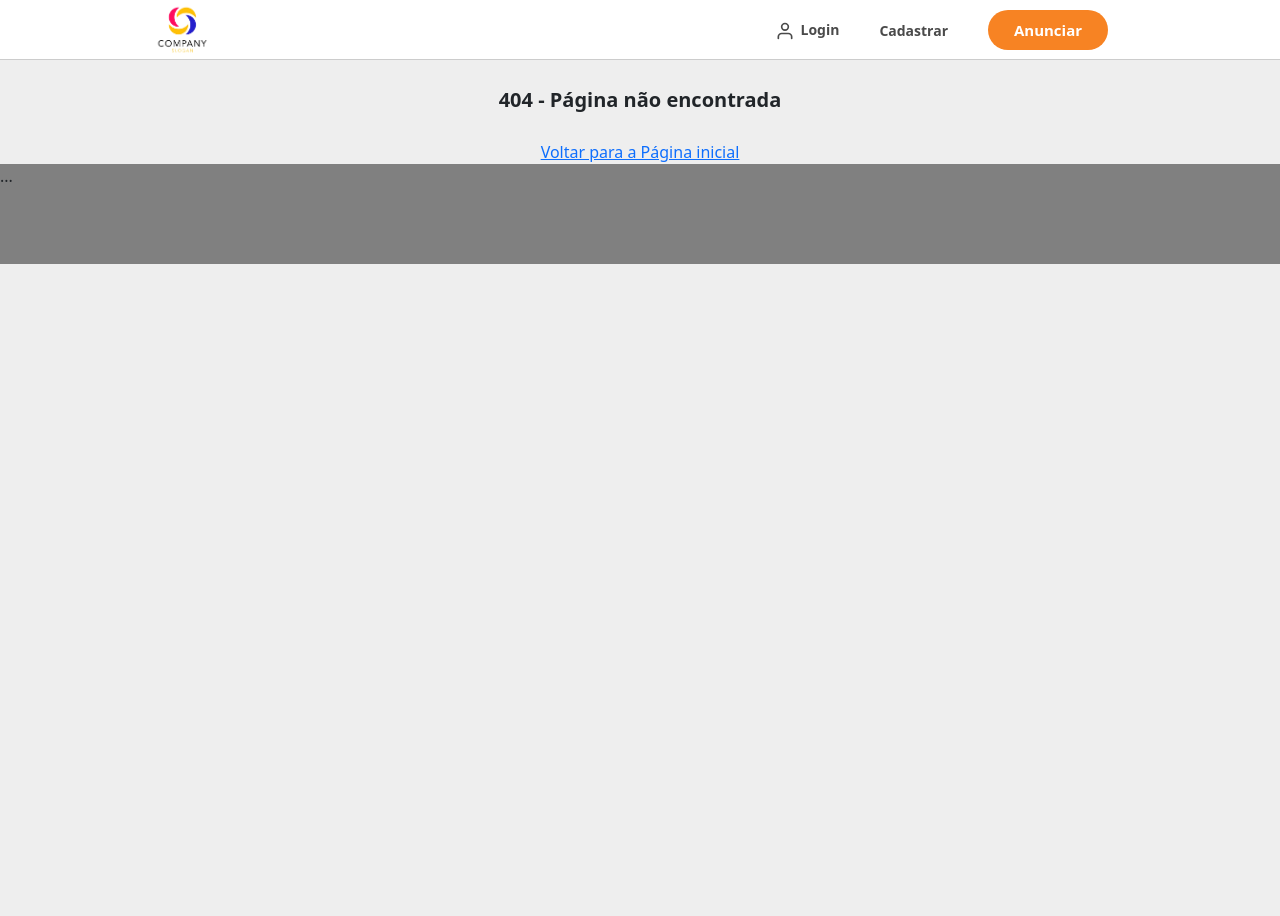
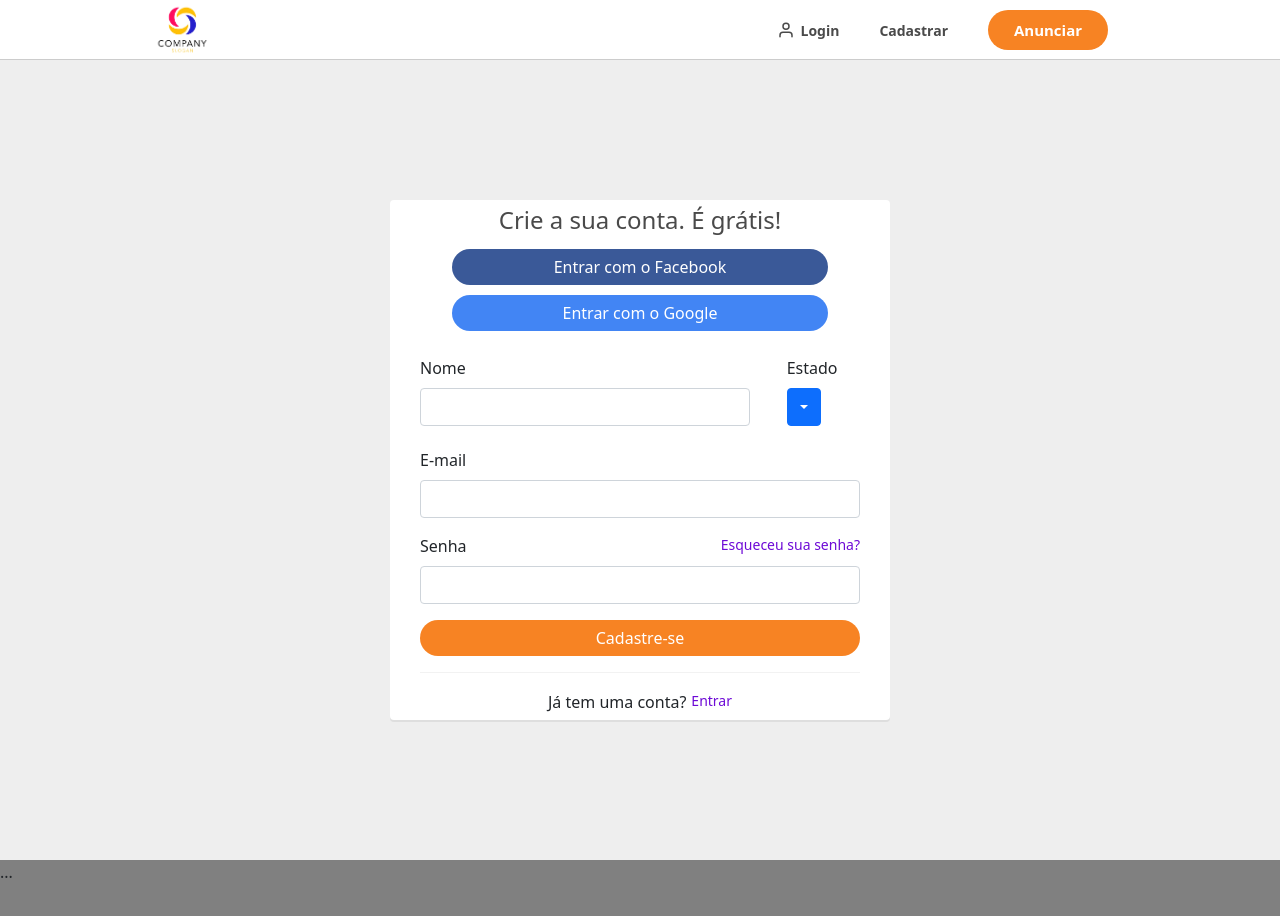
Before and after one commit to karolinegr/store-clone, a React (Create React App) app: page /signup in a window 1280 px wide. Before the commit this address had no page. Shown: the top 916 px of the page. Before the commit the page ends 800 px from the top, so only its background shows below. Built offline with nearby package versions, Linux system fonts and the light colour scheme.

Commit message:
fix login, update functionalities complete: fix login function add logout function
development:
signup (not ready)

```diff
--- a/package.json
+++ b/package.json
@@ -6,6 +6,7 @@
   "main": "src/index.js",
   "dependencies": {
     "@reduxjs/toolkit": "1.7.2",
+    "axios": "0.26.1",
     "bootstrap": "5.1.3",
     "js-cookie": "3.0.1",
     "qs": "6.10.3",
--- a/src/components/partials/Header/index.jsx
+++ b/src/components/partials/Header/index.jsx
@@ -1,13 +1,19 @@
 import React from "react";
 import logo from "./assets/logo-nobg.png";
-import { Link } from "react-router-dom";
-import { HeaderArea, StyledButton } from "./style";
+import { Link, useNavigate } from "react-router-dom";
+import { HeaderArea, StyledButton, ButtonLogout } from "./style";
 import { User } from "react-feather";
-
-import { isLogged } from "../../../helpers/auth-handler";
+import { isLogged, doLogout } from "../../../helpers/auth-handler";
 
 const Header = () => {
+  const navigate = useNavigate();
+
   let logged = isLogged();
+
+  const handleLogout = () => {
+    doLogout();
+    window.location.href = "/";
+  };
 
   return (
     <HeaderArea>
@@ -23,10 +29,10 @@ const Header = () => {
               <>
                 <li>
                   <Link to="/signin" className="login">
-                    <span className="login-item">
-                      <User className="icon" size={"20px"} />
+                    <div className="login-item">
+                      <User className="icon" size={"18px"} />
                       <span>Login</span>
-                    </span>
+                    </div>
                   </Link>
                 </li>
                 <li>
@@ -50,7 +56,7 @@ const Header = () => {
                   </Link>
                 </li>
                 <li>
-                  <Link to="/logout">Sair</Link>
+                  <ButtonLogout onClick={handleLogout}>Sair</ButtonLogout>
                 </li>
                 <li>
                   <Link to="/post">
--- a/src/components/partials/Header/style.jsx
+++ b/src/components/partials/Header/style.jsx
@@ -41,17 +41,21 @@ export const HeaderArea = styled.div`
       li {
         margin: 0 20px;
         font-weight: 600;
+        height: 100%;
+        min-height: 24px;
+        display: flex;
+        flex-direction: column;
+        justify-content: center;
 
         .login {
-          display: flex;
-          flex-direction: row;
-          align-items: center;
-
           .icon {
             color: ${textColor};
             margin-right: 5px;
           }
           .login-item {
+            display: flex;
+            flex-direction: row;
+            align-items: center;
             &:hover {
               color: ${hoverText};
               .icon {
@@ -91,3 +95,15 @@ export const StyledButton = styled.button`
     background-color: ${buttonHover};
   }
 `;
+
+export const ButtonLogout = styled.button`
+  border: none;
+  background: none;
+  font-weight: 600;
+  color: ${textColor};
+  font-size: 14px;
+
+  &:hover {
+    color: ${hoverText};
+  }
+`;
--- a/src/helpers/api.jsx
+++ b/src/helpers/api.jsx
@@ -1,7 +1,12 @@
 import Cookies from "js-cookie";
 import qs from "qs";
+import axios from "axios";
 
 const BASE = "http://alunos.b7web.com.br:501";
+const instance = axios.create({
+  baseURL: "http://alunos.b7web.com.br:501",
+  headers: { Accept: "application/json", "Content-Type": "application/json" }
+});
 
 const apiFetchPost = async (endpoint, body) => {
   if (!body.token) {
@@ -11,22 +16,14 @@ const apiFetchPost = async (endpoint, body) => {
     }
   }
 
-  const res = await fetch(BASE + endpoint, {
-    method: "POST",
-    headers: {
-      Accept: "application/json",
-      "Content-Type": "application/json"
-    },
-    body: JSON.stringify(body)
-  });
-  const json = await res.json();
+  const response = await instance.post(endpoint, body);
 
-  if (json.notallowed) {
-    window.location.href = "signin";
+  if (response.notallowed) {
+    window.location.href = "/signin";
     return;
   }
 
-  return json;
+  return response.data;
 };
 
 const apiFetchGet = async (endpoint, body = []) => {
--- a/src/helpers/auth-handler.jsx
+++ b/src/helpers/auth-handler.jsx
@@ -5,10 +5,14 @@ export const isLogged = () => {
   return token ? true : false;
 };
 
-export const doLogin = (token, rememberPassword = false) => {
+export const doLogin = (token, rememberPassword) => {
   if (rememberPassword) {
     Cookies.set("token", token, { expires: 999 });
   } else {
     Cookies.set("token", token);
   }
 };
+
+export const doLogout = () => {
+  Cookies.remove("token");
+};
--- a/src/pages/SignIn/index.jsx
+++ b/src/pages/SignIn/index.jsx
@@ -15,16 +15,16 @@ import {
 import * as Icon from "react-feather";
 import { Row, Col } from "react-bootstrap";
 import { PageContainer, ErrorMessage } from "../../components/main-components";
-import API from "../../helpers/api";
+import useAPI from "../../helpers/api";
 import { doLogin } from "../../helpers/auth-handler";
 import { useNavigate } from "react-router-dom";
 
 const Signin = () => {
   const navigate = useNavigate();
-  const api = API();
+  const api = useAPI();
   const [email, setEmail] = useState("");
   const [password, setPassword] = useState("");
-  const [rememberPassword, setRememberPassword] = useState(false);
+  const [rememberPassword, setRememberPassword] = useState(true);
   const [error, setError] = useState("");
 
   const [disabled, setDisabled] = useState(false);
@@ -36,6 +36,7 @@ const Signin = () => {
     setDisabled(true);
 
     const json = await api.login(email, password);
+
     if (json.error) {
       setError(json.error);
     } else {
--- /dev/null
+++ b/src/pages/SignUp/index.jsx
@@ -0,0 +1,147 @@
+import React, { useState } from "react";
+import { Link } from "react-router-dom";
+import {
+  PageArea,
+  FormContent,
+  FormInput,
+  LinkStyled,
+  SignInButton,
+  FacebookButton,
+  GoogleButton,
+  SmallTitle,
+  Divisor,
+  Help
+} from "./style";
+import * as Icon from "react-feather";
+import { Row, Col, Dropdown } from "react-bootstrap";
+import { PageContainer, ErrorMessage } from "../../components/main-components";
+import useAPI from "../../helpers/api";
+import { doLogin } from "../../helpers/auth-handler";
+import { useNavigate } from "react-router-dom";
+
+const Signup = () => {
+  const navigate = useNavigate();
+  const api = useAPI();
+  const [name, setName] = useState("");
+  const [stateLoc, setStateLoc] = useState("");
+  const [email, setEmail] = useState("");
+  const [password, setPassword] = useState("");
+  const [confirmPassword, setConfirmPassword] = useState("");
+  const [error, setError] = useState("");
+
+  const [disabled, setDisabled] = useState(false);
+
+  const handleSubmit = async (e) => {
+    e.preventDefault();
+    e.stopPropagation();
+
+    setDisabled(true);
+
+    //const json = await api.login(email, password);
+    //
+    //if (json.error) {
+    //  setError(json.error);
+    //} else {
+    //  doLogin(json.token, rememberPassword);
+    //  navigate("/");
+    //}
+    setDisabled(false);
+  };
+
+  return (
+    <PageContainer>
+      <PageArea>
+        <FormContent>
+          {error && <ErrorMessage>{error}</ErrorMessage>}
+          <SmallTitle>Crie a sua conta. É grátis!</SmallTitle>
+          <div className="social-media">
+            <FacebookButton disabled={disabled}>
+              Entrar com o Facebook
+            </FacebookButton>
+            <GoogleButton disabled={disabled}>Entrar com o Google</GoogleButton>
+          </div>
+          <Row className="w-100 d-flex justify-content-between align-items-stretch">
+            <Col xs={8} sm={8} md={8} lg={9} xl={9} className="p-0">
+              <FormInput>
+                <FormInput.Group className="mb-3" controlId="formGroupName">
+                  <FormInput.Label>Nome</FormInput.Label>
+                  <FormInput.Control
+                    disabled={disabled}
+                    type="text"
+                    value={name}
+                    onChange={(e) => setName(e.target.value)}
+                  />
+                </FormInput.Group>
+              </FormInput>
+            </Col>
+            <Col xs={3} sm={3} md={3} lg={2} xl={2} className="p-0">
+              <FormInput>
+                <FormInput.Group className="mb-3" controlId="formGroupStateLoc">
+                  <FormInput.Label>Estado</FormInput.Label>
+                  <Dropdown>
+                    <Dropdown.Toggle>{stateLoc}</Dropdown.Toggle>
+                    <Dropdown.Menu
+                      style={{ fontSize: "10px", width: "30%" }}
+                      disabled={disabled}
+                      type="text"
+                      value={stateLoc}
+                      onClick={(e) => setStateLoc(e.target.value)}
+                    >
+                      <Dropdown.Item>Teste</Dropdown.Item>
+                    </Dropdown.Menu>
+                  </Dropdown>
+                </FormInput.Group>
+              </FormInput>
+            </Col>
+          </Row>
+          <FormInput>
+            <FormInput.Group className="mb-3" controlId="formGroupEmail">
+              <FormInput.Label>E-mail</FormInput.Label>
+              <FormInput.Control
+                disabled={disabled}
+                type="email"
+                value={email}
+                onChange={(e) => setEmail(e.target.value)}
+              />
+            </FormInput.Group>
+            <FormInput.Group className="mb-3" controlId="formGroupPassword">
+              <Row>
+                <Col xs="5" sm="5" md="6" lg="6">
+                  <FormInput.Label>Senha</FormInput.Label>
+                </Col>
+                <Col xs="7" sm="7" md="6" lg="6">
+                  <LinkStyled to="/forget-password">
+                    Esqueceu sua senha?
+                  </LinkStyled>
+                </Col>
+              </Row>
+              <FormInput.Control
+                disabled={disabled}
+                type="password"
+                value={password}
+                onChange={(e) => setPassword(e.target.value)}
+              />
+            </FormInput.Group>
+            <SignInButton
+              type="submit"
+              onClick={handleSubmit}
+              disabled={disabled}
+            >
+              Cadastre-se
+            </SignInButton>
+          </FormInput>
+
+          <Divisor />
+          <span>
+            Já tem uma conta?
+            <LinkStyled to="/signin" style={{ marginLeft: "5px" }}>
+              Entrar
+            </LinkStyled>
+          </span>
+        </FormContent>
+      </PageArea>
+    </PageContainer>
+  );
+};
+
+export default Signup;
--- /dev/null
+++ b/src/pages/SignUp/style.jsx
@@ -0,0 +1,119 @@
+import styled from "styled-components";
+import { Link } from "react-router-dom";
+import { Button, Form } from "react-bootstrap";
+
+// // variables
+// colors
+const textColor = "rgb(74, 74, 74)";
+const linkText = "#6e0ad6";
+const buttonColor = "rgb(247, 131, 35)";
+const buttonHover = "#f99d53";
+const facebookColor = "rgb(58, 89, 152)";
+const facebookHover = "0.9";
+const cardShadow = "rgba(153, 153, 153, 0.2) 0px 2px";
+const divisorColor = "rgb(242, 242, 242)";
+
+const googleColor = "rgb(66, 133, 244)";
+const googleHover = "0.9";
+
+export const PageArea = styled.div`
+  display: flex;
+  justify-content: center;
+  align-items: center;
+  width: 100%;
+  height: 100%;
+`;
+export const FormContent = styled.div`
+  display: flex;
+  flex-direction: column;
+  align-items: center;
+  justify-content: space-evenly;
+  width: 50%;
+  min-width: 400px;
+  height: 65%;
+  min-height: 500px;
+  background-color: #fff;
+  padding: 0 30px;
+  border-radius: 4px;
+  box-shadow: ${cardShadow};
+`;
+
+export const FormInput = styled(Form)`
+  width: 100%;
+`;
+
+export const LinkStyled = styled(Link)`
+  text-decoration: none;
+  color: ${linkText};
+  font-size: 14px;
+  float: right;
+  &:hover {
+    color: ${linkText};
+  }
+`;
+
+export const SignInButton = styled(Button)`
+  background-color: ${buttonColor};
+  border: none;
+  width: 100%;
+  color: #fff;
+  font-size: 16px;
+  border-radius: 32px;
+  &:hover {
+    background-color: ${buttonHover};
+  }
+`;
+
+export const SmallTitle = styled.h4`
+  font-weight: 400;
+  color: ${textColor};
+`;
+
+export const FacebookButton = styled(Button)`
+  width: 100%;
+  border-radius: 24px;
+  border: none;
+  background-color: ${facebookColor};
+  margin-bottom: 10px;
+  &:hover {
+    background-color: ${facebookColor};
+    opacity: ${facebookHover};
+  }
+`;
+
+export const GoogleButton = styled(Button)`
+  width: 100%;
+  border-radius: 24px;
+  border: none;
+  background-color: ${googleColor};
+  margin-bottom: 18px;
+  &:hover {
+    background-color: ${googleColor};
+    opacity: ${googleHover};
+  }
+`;
+
+export const OUdiv = styled.div``;
+
+export const Divisor = styled.div`
+  width: 100%;
+  position: relative;
+  border-style: solid;
+  margin: 10px 0;
+  border-width: 1px 0px 0px;
+  border-color: ${divisorColor};
+`;
+
+export const Help = styled.div`
+  display: flex;
+  align-items: center;
+  justify-content: center;
+  width: 100%;
+  padding: 5px 0;
+  font-size: 12px;
+  color: ${textColor};
+  cursor: pointer;
+  &:hover {
+    background-color: rgb(247, 241, 253);
+  }
+`;
--- a/src/routes/router-list.jsx
+++ b/src/routes/router-list.jsx
@@ -5,6 +5,7 @@ import Home from "../pages/home";
 import Account from "../pages/account";
 import ProductItem from "../pages/product-item";
 import Signin from "../pages/SignIn/index";
+import Signup from "../pages/SignUp/index";
 
 const RouterList = () => {
   return (
@@ -21,6 +22,7 @@ const RouterList = () => {
       <Route path="*" element={<NotFound />}></Route>
       <Route path="/produto/:slug" element={<ProductItem />} />
       <Route path="/signin" element={<Signin />} />
+      <Route path="/signup" element={<Signup />} />
     </Routes>
   );
 };
```
